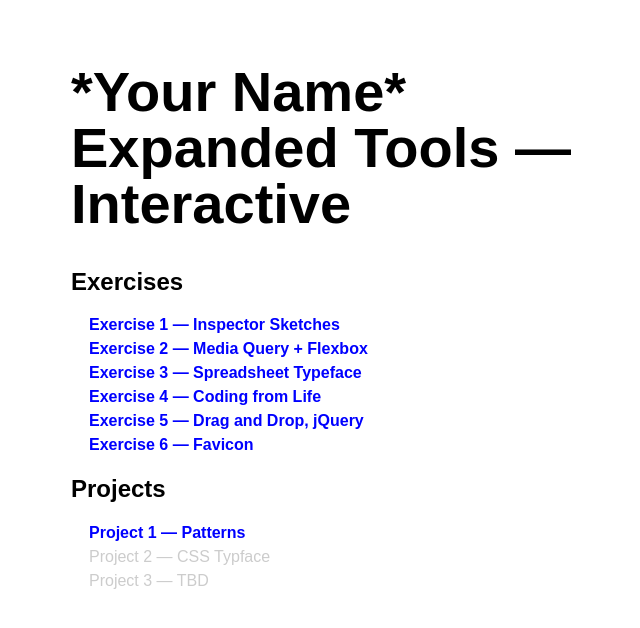
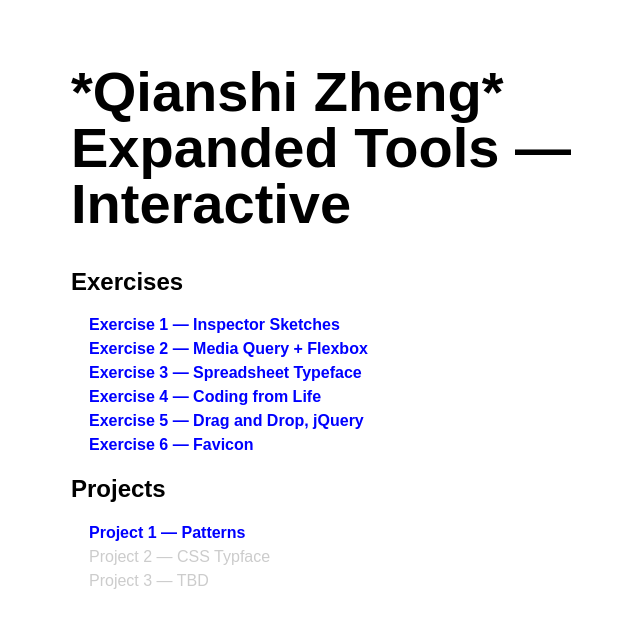
Before and after one commit to Chancie-Zheng/Expanded-Tools-Interactive, a plain HTML site: page index.html in a window 1280 px wide. Shown: the whole page, without its empty margins (253-893 px from the left). Drawn offline with Linux system fonts and the light colour scheme.

Commit message:
Input my name
Change to my name

```diff
--- a/index.html
+++ b/index.html
@@ -11,7 +11,7 @@
 <body>
   <div class="main">
 
-    <h1> *Your Name* <br>Expanded Tools — Interactive</h1>
+    <h1> *Qianshi Zheng* <br>Expanded Tools — Interactive</h1>
 
 <!-- Exercises 01 to 10-->
 
```
